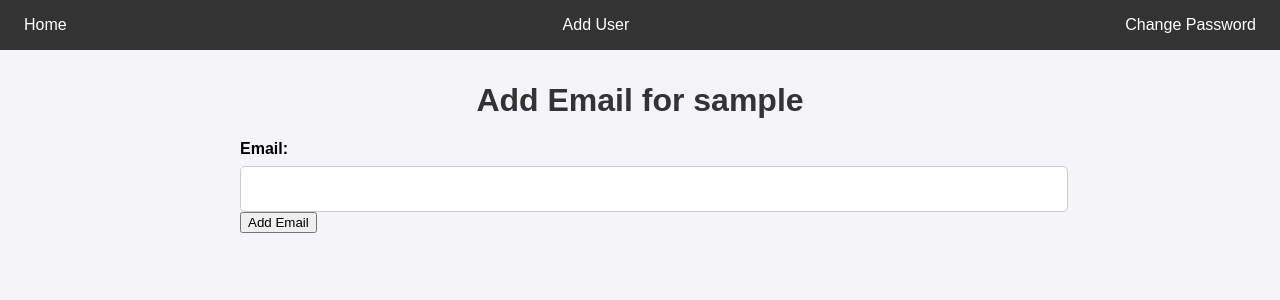
After one commit to cynak/samba-web-interface, a Flask app: a page that uses templates/add_email.html in a window 1280 px wide. The commit adds this page. Shown: the top 300 px of the page. Run offline with Flask 3, Linux system fonts and the light colour scheme.

Commit message:
removed conda from script as it being run a root enviroment kept causing it to break Added the ability for users to add there email if they dont have it attached to their account

```diff
--- a/main.py
+++ b/main.py
@@ -91,7 +91,6 @@ def add_user():
         return redirect(url_for("home"))
 
     return render_template("add_user.html")
-
 # Route for changing the password
 @app.route("/change_password", methods=["GET", "POST"])
 def change_password():
@@ -101,8 +100,8 @@ def change_password():
         password = request.form.get("password")
         confirm_password = request.form.get("confirm_password")
 
-        if not username or not email or not password:
-            flash("Username, email, and password are required", "error")
+        if not username or not password:
+            flash("Username and password are required", "error")
             return redirect(url_for("change_password"))
 
         if password != confirm_password:
@@ -110,9 +109,13 @@ def change_password():
             return redirect(url_for("change_password"))
 
         try:
-            # Verify the email matches the user's stored email
-            current_email = run_command(["sudo", "getent", "passwd", username]).split(":")[4]
-            if current_email.strip() != email.strip():
+            # Get current email from the system
+            current_email = run_command(["sudo", "getent", "passwd", username]).split(":")[4].strip()
+
+            # If email is not set or mismatches, flash a warning
+            if not current_email or current_email.lower() == "n/a":
+                current_email = None  # Email not set
+            elif current_email.strip() != email.strip():
                 flash("The provided email does not match the system's records", "error")
                 return redirect(url_for("change_password"))
 
@@ -129,6 +132,12 @@ def change_password():
             )
 
             flash(f"Password for {username} updated successfully!", "success")
+
+            # Prompt to add email if it's not set
+            if not current_email:
+                flash("Email not set for this user. Please add an email address.", "warning")
+                return redirect(url_for("add_email", username=username))
+
         except RuntimeError as e:
             flash(f"Error: {e}", "error")
 
@@ -136,6 +145,27 @@ def change_password():
 
     return render_template("change_password.html")
 
+# Route for adding an email to an existing user
+@app.route("/add_email/<username>", methods=["GET", "POST"])
+def add_email(username):
+    if request.method == "POST":
+        email = request.form.get("email")
+
+        if not email:
+            flash("Email is required", "error")
+            return redirect(url_for("add_email", username=username))
+
+        try:
+            # Update the user's comment field with the email
+            run_command(["sudo", "usermod", "-c", f"{email}", username])
+            flash(f"Email added for user {username} successfully!", "success")
+        except RuntimeError as e:
+            flash(f"Error: {e}", "error")
+
+        return redirect(url_for("home"))
+
+    return render_template("add_email.html", username=username)
+
 if __name__ == "__main__":
     hostname = get_hostname()
 
--- /dev/null
+++ b/templates/add_email.html
@@ -0,0 +1,10 @@
+{% extends "base.html" %} {% block title %}Change Password{% endblock %} {%
+block content %}
+<h1>Add Email for {{ username }}</h1>
+<form method="POST">
+  <label for="email">Email:</label>
+  <input type="email" id="email" name="email" required />
+  <br />
+  <button type="submit">Add Email</button>
+</form>
+{% endblock %}
```
Also changed, not shown: templates/change_password.html (+21 -18 lines), README.md, 1 other file.
